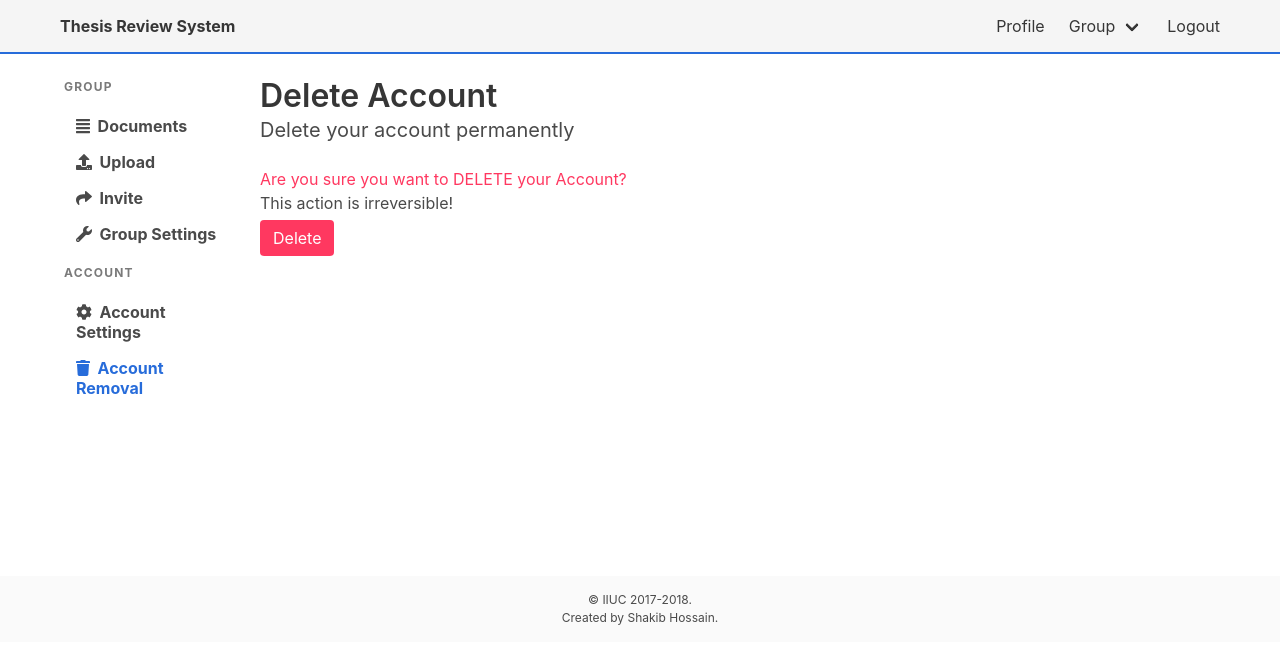
After one commit to CodeJosh723/thesis-review-system, a Django app: page /delete/ in a window 1280 px wide. The commit adds this page. Shown: the top 658 px of the page. Run offline with Django 3.2, Linux system fonts and the light colour scheme; the visitor is signed in with stand-in values (Sample User, id 1); parts of the project's set-up code (start-up, migrations or seed data) failed here and were passed over.

Commit message:
Add registration:user_delete view and make some refactoring in templates

```diff
--- a/static/css/main.css
+++ b/static/css/main.css
@@ -4,10 +4,6 @@ nav.navbar {
 
 #main-container {
     min-height: 510px;
-}
-
-.card {
-    margin-bottom: 2rem;
 }
 
 .comment {
--- a/templates/base/thesis_dashboard_base.html
+++ b/templates/base/thesis_dashboard_base.html
@@ -17,6 +17,7 @@
 {% url 'thesis:group_invite' as group_invite %}
 {% url 'thesis:group_update' as group_update %}
 {% url 'registration:user_update' as user_update %}
+{% url 'registration:user_delete' as user_delete %}
 
 <div class="container is-fluid" id="main-container">
     <div class="columns">
@@ -48,7 +49,8 @@
                     <li><a href="{{ user_update }}"
                         class="{% if request.path == user_update %}is-active{% endif %}">
                         <i class="fas fa-cog"></i>&nbsp; Account Settings</a></li>
-                    <li><a href="">
+                    <li><a href="{{ user_delete }}"
+                        class="{% if request.path == user_delete %}is-active{% endif %}">
                         <i class="fas fa-trash"></i>&nbsp; Account Removal</a></li>
                 </ul>
             </aside>
--- a/templates/include/navbar.html
+++ b/templates/include/navbar.html
@@ -15,18 +15,16 @@
                 {% url 'registration:login' as login %}
                 {% url 'registration:register' as register %}
                 {% url 'registration:about' as about %}
+                {% url 'registration:user_update' as user_update %}
+                {% url 'thesis:group_list' as group_list %}
                 {% if user.is_authenticated %}
-                    <a href="{% url 'registration:login_redirect' %}"
-                        class="navbar-item">
-                        Home
-                    </a>
-                    <a href=""
-                        class="navbar-item">
+                    <a href="{{ user_update }}"
+                        class="navbar-item {% if request.path == user_update %}is-active{% endif %}">
                         Profile
                     </a>
                     {% if user.is_teacher %}
-                    <a href=""
-                        class="navbar-item">
+                    <a href="{{ group_list }}"
+                        class="navbar-item {% if request.path == group_list %}is-active{% endif %}">
                         Groups
                     </a>
                     {% else %}
--- /dev/null
+++ b/templates/registration/user_delete.html
@@ -0,0 +1,29 @@
+{% extends 'base/thesis_dashboard_base.html' %}
+{% load static %}
+{% load my_tags %}
+
+{% block title %}
+    {{ block.super }} | Invite Friends
+{% endblock title %}
+
+{% block page_title %}
+<h1 class="title">Delete Account</h1>
+<h3 class="subtitle">Delete your account permanently</h3>
+{% endblock page_title %} {% block dashboard_content %}
+
+<div class="column is-5">
+    <form method="post">
+        {% csrf_token %}
+        <h2 class="has-text-danger">
+            Are you sure you want to DELETE your Account?
+        </h2>
+        <p class="is-size-6" style="margin-bottom:5px;">
+            This action is irreversible!
+        </p>
+        <button class="button is-danger" type="submit">
+            Delete
+        </button>
+    </form>
+</div>
+
+{% endblock dashboard_content %}
--- a/templates/thesis/group_list.html
+++ b/templates/thesis/group_list.html
@@ -7,7 +7,7 @@
 
 
 {% block dashboard_content %}
-
+<div class="column">
     <div class="card is-fullwidth">
         <header class="card-header">
             <p class="card-header-title">Groups</p>
@@ -37,5 +37,6 @@
         {% endif %}
         </div>
     </div>
+</div>
 
 {% endblock dashboard_content %}
--- a/website/registration/urls.py
+++ b/website/registration/urls.py
@@ -2,7 +2,12 @@ from django.urls import path
 from django.contrib.auth.views import login, logout
 
 from .views import (
-    UserCreateView, AboutView, LoginRedirectView, UserUpdateView)
+    UserCreateView,
+    AboutView,
+    LoginRedirectView,
+    UserUpdateView,
+    UserDeleteView,
+)
 
 app_name = 'registration'
 
@@ -13,4 +18,5 @@ urlpatterns = [
     path('about/', AboutView.as_view(), name='about'),
     path('redirect/', LoginRedirectView.as_view(), name='login_redirect'),
     path('account/', UserUpdateView.as_view(), name='user_update'),
+    path('delete/', UserDeleteView.as_view(), name='user_delete'),
 ]
--- a/website/registration/views.py
+++ b/website/registration/views.py
@@ -64,3 +64,14 @@ class UserUpdateView(LoginRequiredMixin, UpdateView):
         response = super().form_valid(form)
         messages.success(self.request, 'Update Successful!')
         return response
+
+
+class UserDeleteView(LoginRequiredMixin, TemplateView):
+    template_name = "registration/user_delete.html"
+    http_method_names = ['get', 'post']
+
+    def post(self, request, *args, **kwargs):
+        user = self.request.user
+        user.delete()
+        messages.success(request, 'Account deleted successfully!')
+        return HttpResponseRedirect(reverse_lazy('registration:login'))
--- a/website/thesis/views.py
+++ b/website/thesis/views.py
@@ -3,8 +3,8 @@ from django.contrib.auth.mixins import LoginRequiredMixin
 from django.http import HttpResponseRedirect, JsonResponse
 from django.shortcuts import get_object_or_404
 from django.urls import reverse_lazy
-from django.views.generic import (CreateView, FormView, ListView, RedirectView,
-                                  TemplateView, UpdateView, View)
+from django.views.generic import (CreateView, FormView, ListView,
+                                  TemplateView, UpdateView)
 
 from .forms import (CommentCreateForm, DocumentUploadForm, StudentGroupForm,
                     StudentGroupJoinForm)
```
Lines whose indentation alone changed are shown as unchanged.
